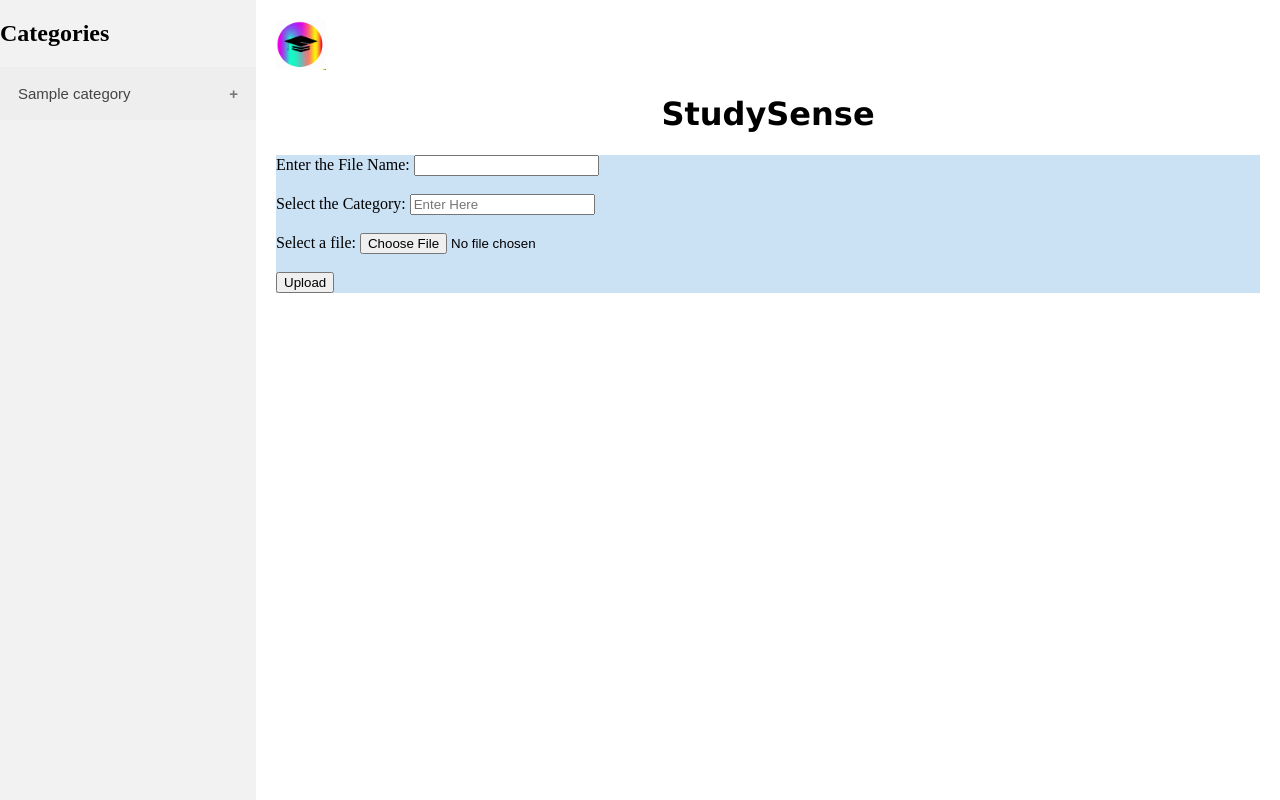
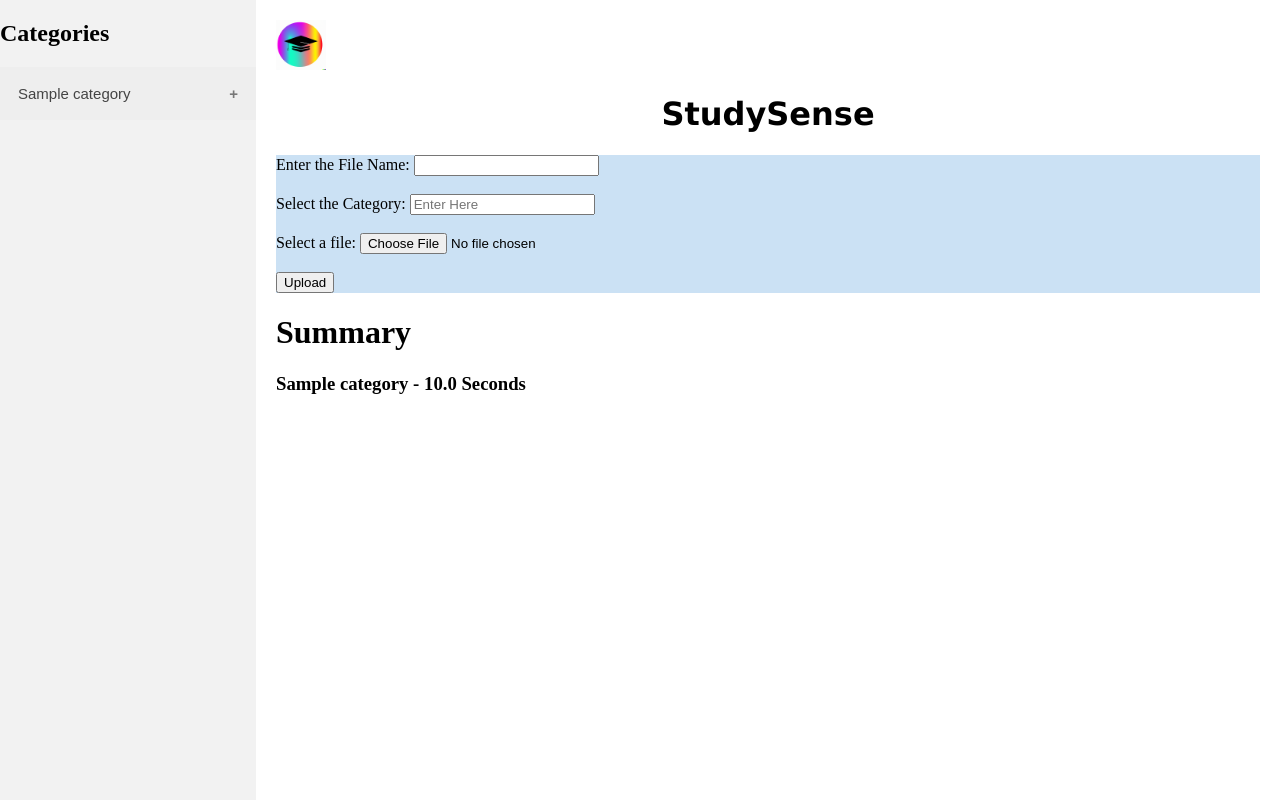
Before and after one commit to AnsahMohammad/StudySenseAI, a Django app: page / in a window 1280 px wide. Run offline with Django 4.2, Linux system fonts and the light colour scheme; tables that the repository leaves empty hold one stand-in row (values such as "Sample post").

Commit message:
Added summary tab

```diff
--- a/StudySense/tracker/templates/home.html
+++ b/StudySense/tracker/templates/home.html
@@ -126,6 +126,12 @@
                 </div>
             </form>
         </div>
+        <div class="data">
+            <h1>Summary</h1>
+            {% for cat in categories %}
+            <h3>{{ cat.name }} - {{ cat.total_time }} Seconds</h3>
+            {% endfor %}
+        </div>
     </div>
     <script>
         var acc = document.getElementsByClassName("accordion");
```
